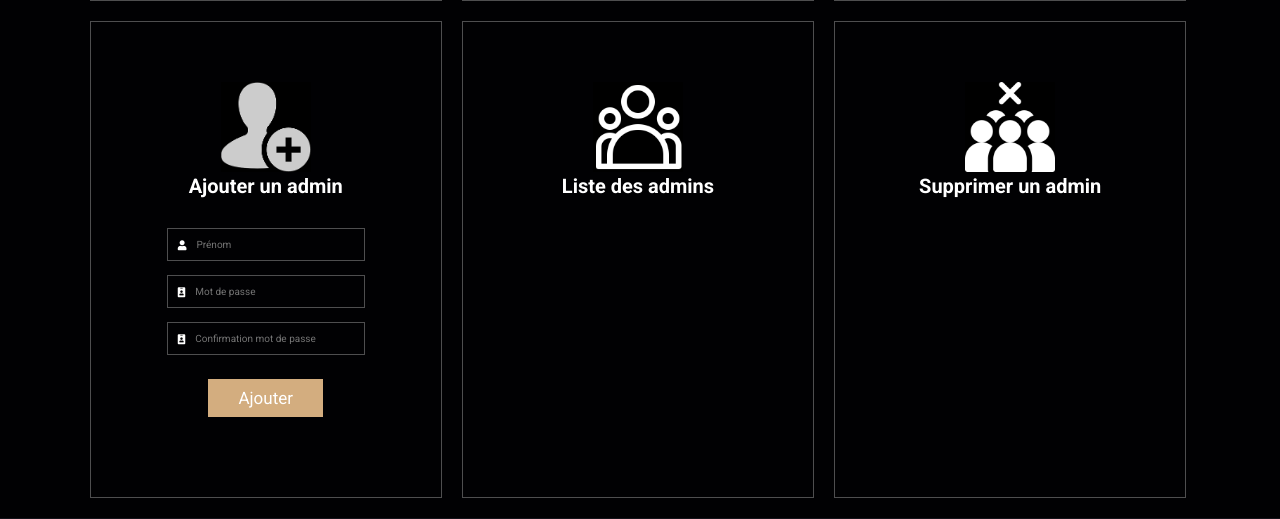
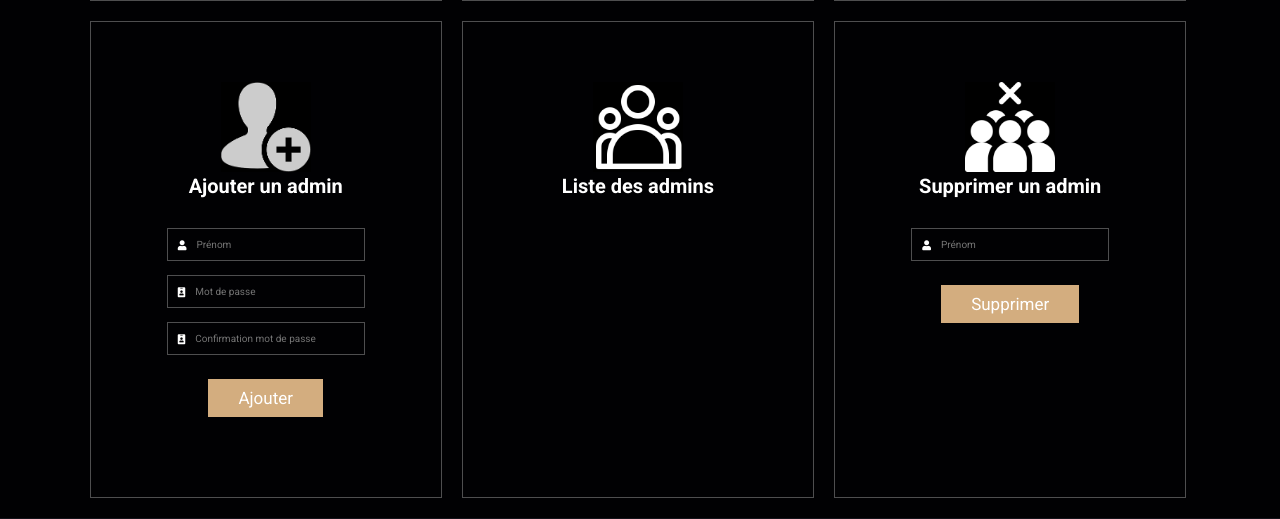
Before and after one commit to Techiio/La_Montre, a PHP site: page /admin_screen-gestion.php in a window 1280 px wide. Shown: the part 509-1028 px from the top of the page. Run offline with PHP 8.4, Linux system fonts and the light colour scheme; tables that the repository leaves empty or names only in its code hold one stand-in row (values such as "Sample post").

Commit message:
suppr v1

```diff
--- a/admin_screen-gestion.php
+++ b/admin_screen-gestion.php
@@ -95,7 +95,7 @@
         <a class="box">
             <img src="images/ajout.png" alt="">
             <h3>Ajouter un admin</h3>
-            <section class="admin" id="admin">
+            <section class="addadmin" id="addadmin">
                 <form action="admin_screen/add_admin.php" method="post">
                     <div class="inputBox">
                         <span class="fas fa-user"></span>
@@ -134,6 +134,30 @@
         <a class="box">
             <img src="images/pas-de-foule.png" alt="">
             <h3>Supprimer un admin</h3>
+            <section class="deladmin" id="deladmin">
+                <form action="admin_screen/del_admin.php" method="post">
+                    <div class="inputBox">
+                        <span class="fas fa-user"></span>
+                        <input type="text" name="Idtft" placeholder="Prénom" />
+                    </div>
+                    <div>
+                        <input
+                                type="submit"
+                                value="Supprimer"
+                                name="formsend"
+                                id="formsend"
+                                class="add"
+                        />
+                    </div>
+                    <?php
+                    if(isset($_GET['erreur'])){
+                        $err = $_GET['erreur'];
+                        if($err==1 || $err==2)
+                            echo "<p style='color:darkgreen; padding: 1rem; font-size: 1.5rem; transition: 1s; '>Suppression réussie</p>";
+                    }
+                    ?>
+                </form>
+            </section>
         </a>
 
     </div>
--- a/connexion log/log.php
+++ b/connexion log/log.php
@@ -37,8 +37,7 @@ if (!empty($_POST["Identifiant"]) && !empty($_POST["Mdp"])) {
         $_SESSION['connect'] = 1;
 
         header('location: ../admin_screen-gestion.php');
-
-    }
+        }
 
         elseif ($c_mdp == $user['Mdp']) {
             $error = 0;
```
Also changed, not shown: admin_screen/del_admin.php (added, +22 -0 lines).
